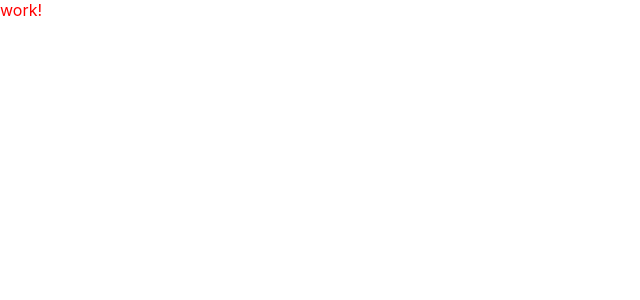
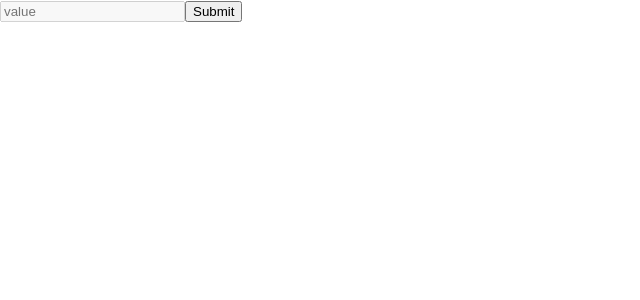
Before and after one commit to kot-913/React-test, a React (Create React App) app: page / in a window 1280 px wide. Shown: the top 300 px of the page, without its empty margins (0-640 px from the left). Built offline with nearby package versions, Linux system fonts and the light colour scheme.

Commit message:
work with forms

```diff
--- /dev/null
+++ b/src/common/components/Input/index.js
@@ -0,0 +1,32 @@
+import React, { Component } from "react";
+import "./style.scss";
+
+class Input extends Component {
+  state = {
+    inputValue: "",
+  };
+
+  handleInput = (event) => {
+    console.log(event.target.value);
+    console.log(this.state);
+    this.setState({
+      inputValue: event.target.value,
+    });
+  };
+
+  render() {
+    console.log(this.props);
+    const { placeholder, disable } = this.props;
+
+    return (
+      <input
+        className="input"
+        onChange={this.handleInput}
+        placeholder={placeholder}
+        disabled={disable}
+      />
+    );
+  }
+}
+
+export default Input;
--- /dev/null
+++ b/src/common/components/button/index.js
@@ -0,0 +1,16 @@
+import React, { Component } from "react";
+
+class Button extends Component {
+  handleClick = () => {
+    console.log(this.props);
+    const { onHomeClick } = this.props;
+    onHomeClick();
+    // this.props.onHomeClick();// 2 variant
+  };
+
+  render() {
+    return <button onClick={this.handleClick}>Submit</button>;
+  }
+}
+
+export default Button;
--- a/src/pages/Home/index.js
+++ b/src/pages/Home/index.js
@@ -1,9 +1,30 @@
 import React, { Component } from "react";
+import Button from "../../common/components/button";
+import Input from "../../common/components/Input";
 import "./style.scss";
 
 class HomePage extends Component {
+  state = {
+    inputIsDisabled: true,
+  };
+
+  onHandleOnHomeClick = () => {
+    console.log("User clicked");
+    const { inputIsDisabled } = this.state;
+    this.setState({
+      inputIsDisabled: !inputIsDisabled,
+    });
+  };
+
   render() {
-    return <div className="home">work!</div>;
+    const { inputIsDisabled } = this.state;
+
+    return (
+      <div className="home">
+        <Input placeholder="value" disable={inputIsDisabled} />
+        <Button onHomeClick={this.onHandleOnHomeClick} />
+      </div>
+    );
   }
 }
 
```
Also changed, not shown: src/common/components/Input/style.scss (added).
